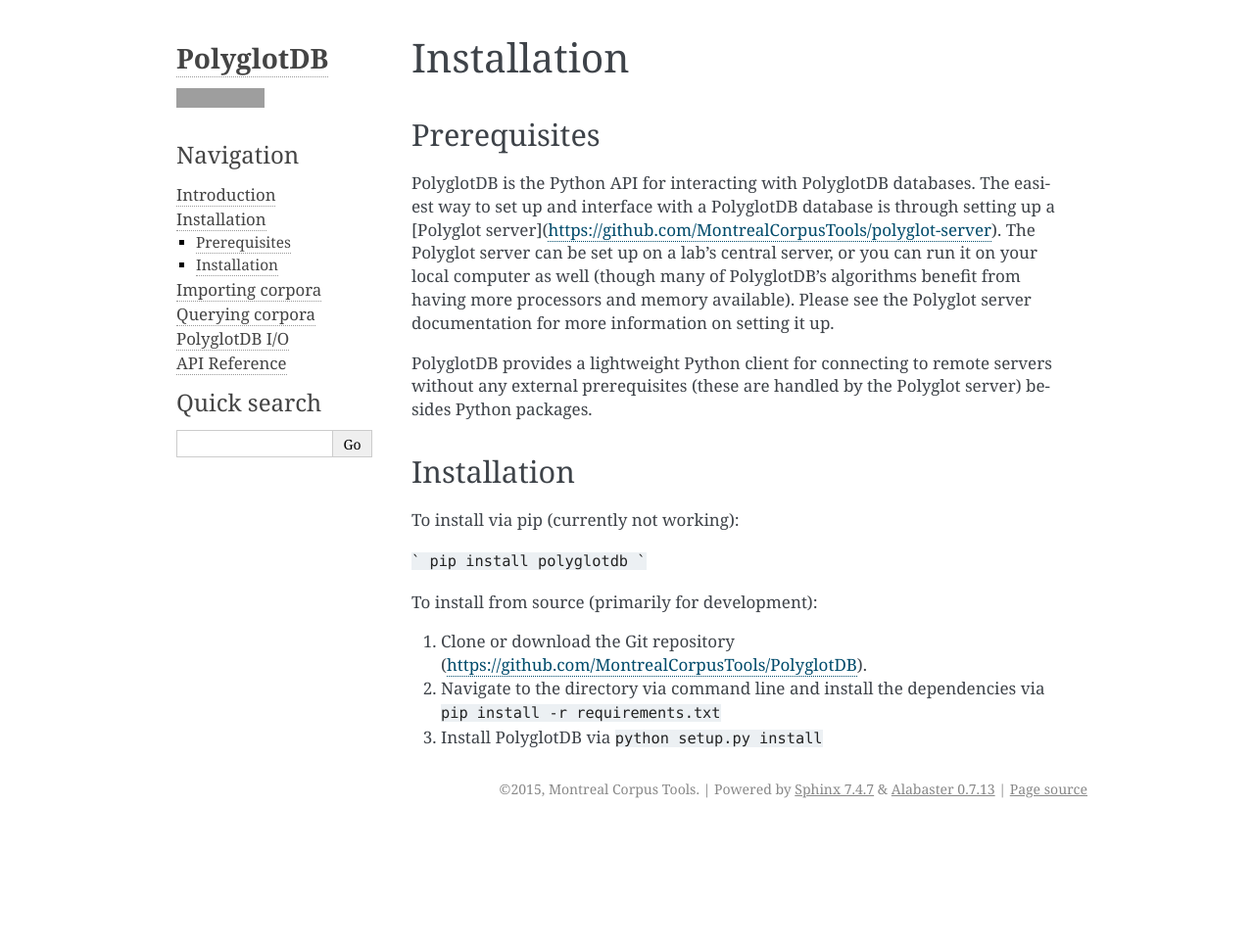
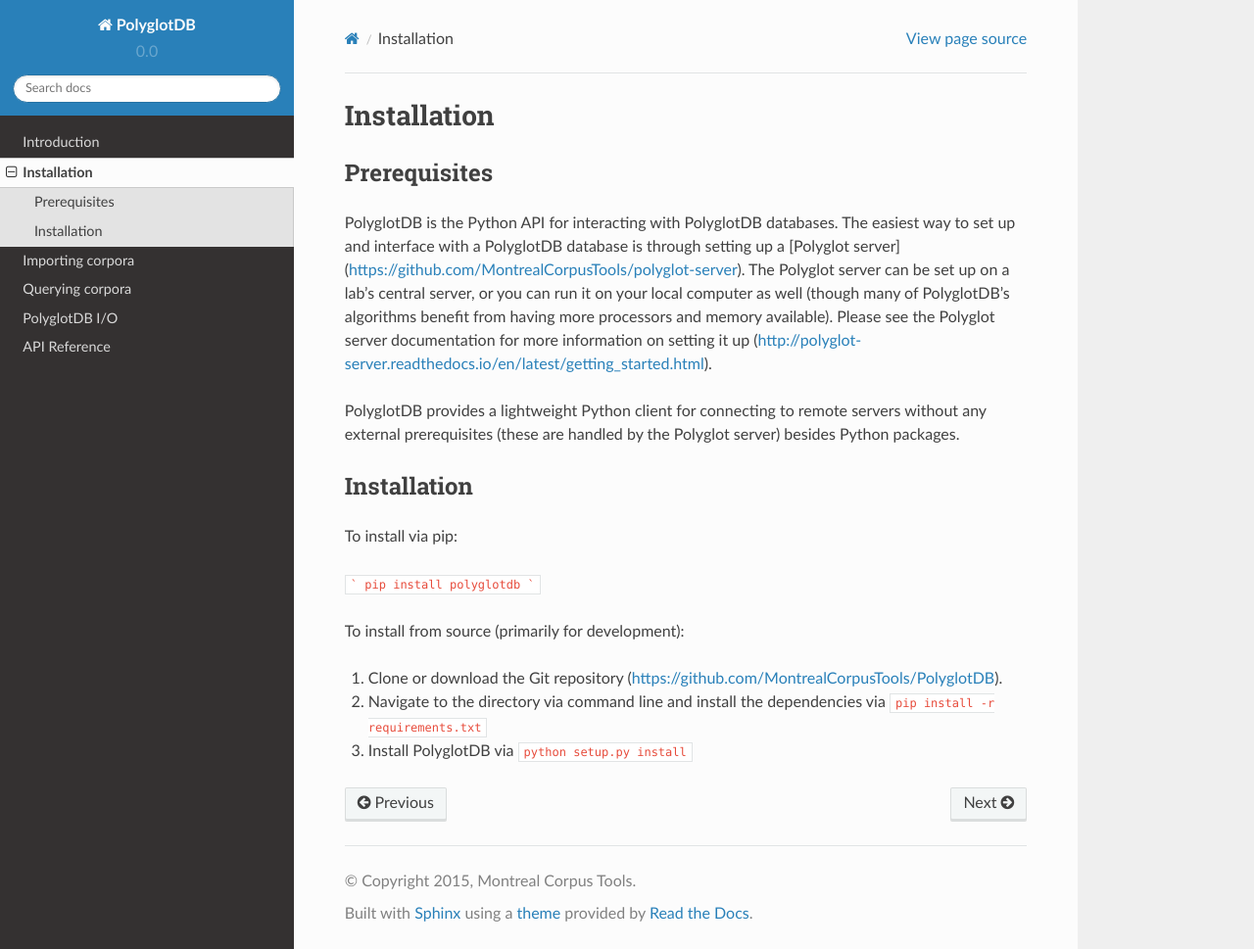
Before and after one commit to MontrealCorpusTools/PolyglotDB, a Sphinx documentation site: the page built from docs/source/installation.rst, in a window 1280 px wide and 969 px high. Shown: the whole window at 98% size. Built offline with Sphinx 7.4.7 and the Read the Docs theme 2.0.0, drawn with Linux system fonts in a browser that asks for light colours; grey boxes are pictures that could not be loaded.

Commit message:
Update for release

````diff
--- a/docs/source/conf.py
+++ b/docs/source/conf.py
@@ -28,8 +28,12 @@
                 'sqlalchemy.ext.associationproxy', 'sqlalchemy.ext.hybrid',
                 'numpy', 'resampy', 'audioread',
                 'scipy', 'scipy.signal', 'scipy.io',
-                'librosa', 'librosa.core.spectrum',
-                'acousticsim', 'acousticsim.main', 'acousticsim.utils', 'acousticsim.praat',
+                'librosa', 'librosa.core.spectrum', 'neo4j.v1',
+                'acousticsim',
+                'acousticsim.analysis',
+                'acousticsim.analysis.pitch',
+                'acousticsim.analysis.formants',
+                'acousticsim.main', 'acousticsim.utils', 'acousticsim.praat',
                 'acousticsim.representations.pitch',
                 'acousticsim.representations.reaper',
                 'acousticsim.representations.formants',]
@@ -37,8 +41,6 @@
 for mod_name in MOCK_MODULES:
     sys.modules[mod_name] = mock.Mock()
 
-import shlex
-import alabaster
 
 # If extensions (or modules to document with autodoc) are in another directory,
 # add these directories to sys.path here. If the directory is relative to the
@@ -55,7 +57,6 @@
 # extensions coming with Sphinx (named 'sphinx.ext.*') or your custom
 # ones.
 extensions = [
-    'alabaster',
     'sphinx.ext.autodoc',
     'sphinx.ext.intersphinx',
     'sphinx.ext.mathjax',
@@ -145,18 +146,18 @@
 
 # The theme to use for HTML and HTML Help pages.  See the documentation for
 # a list of builtin themes.
-html_theme = 'alabaster'
+html_theme = 'sphinx_rtd_theme'
 
 # Theme options are theme-specific and customize the look and feel of a theme
 # further.  For a list of options available for each theme, see the
 # documentation.
-html_theme_options = {
-    'github_user': 'MontrealCorpusTools',
-    'github_repo': 'PolyglotDB',
-}
+#html_theme_options = {
+#    'github_user': 'MontrealCorpusTools',
+#    'github_repo': 'PolyglotDB',
+#}
 
 # Add any paths that contain custom themes here, relative to this directory.
-html_theme_path = [alabaster.get_path()]
+#html_theme_path = []
 
 # The name for this set of Sphinx documents.  If None, it defaults to
 # "<project> v<release> documentation".
@@ -193,15 +194,15 @@
 #html_use_smartypants = True
 
 # Custom sidebar templates, maps document names to template names.
-html_sidebars = {
-    '**': [
-        'about.html',
-        'navigation.html',
-        'relations.html',
-        'searchbox.html',
-        'donate.html',
-    ]
-}
+#html_sidebars = {
+#    '**': [
+#        'about.html',
+#        'navigation.html',
+#        'relations.html',
+#        'searchbox.html',
+#        'donate.html',
+#    ]
+#}
 
 # Additional templates that should be rendered to pages, maps page names to
 # template names.
--- a/docs/source/installation.rst
+++ b/docs/source/installation.rst
@@ -13,7 +13,7 @@
 a PolyglotDB database is through setting up a [Polyglot server](https://github.com/MontrealCorpusTools/polyglot-server).
 The Polyglot server can be set up on a lab's central server, or you can run it on your local computer as well (though many
 of PolyglotDB's algorithms benefit from having more processors and memory available).  Please see the Polyglot server
-documentation for more information on setting it up.
+documentation for more information on setting it up (http://polyglot-server.readthedocs.io/en/latest/getting_started.html).
 
 PolyglotDB provides a lightweight Python client for connecting to remote servers without any external prerequisites
 (these are handled by the Polyglot server) besides Python packages.
@@ -23,7 +23,7 @@
 Installation
 ============
 
-To install via pip (currently not working):
+To install via pip:
 
 ```
 pip install polyglotdb
--- a/docs/source/introduction.rst
+++ b/docs/source/introduction.rst
@@ -13,7 +13,7 @@
 
 .. _Neo4j: http://neo4j.com/
 
-#.. _InfluxDB: http://influxdb.com/
+.. _InfluxDB: http://influxdb.com/
 
 .. _michael.e.mcauliffe@gmail.com: michael.e.mcauliffe@gmail.com
 
--- a/requirements.txt
+++ b/requirements.txt
@@ -7,4 +7,4 @@
 textgrid==1.0
 influxdb==3.0.0
 tqdm==4.11.2
-https://github.com/mmcauliffe/python-acoustic-similarity/archive/master.zip
+acousticsim
--- a/rtd_requirements.txt
+++ b/rtd_requirements.txt
@@ -1,3 +1,4 @@
 sphinx
 numpydoc
 mock
+sphinx_rtd_theme
--- a/setup.py
+++ b/setup.py
@@ -61,6 +61,7 @@
                     'polyglotdb.query.lexicon',
                     'polyglotdb.syllabification'],
           install_requires=[
+              'neo4j-driver'
               'textgrid',
               'acousticsim',
               'librosa',
````
Also changed, not shown: README.md (+7 -9 lines), 4 other files.
